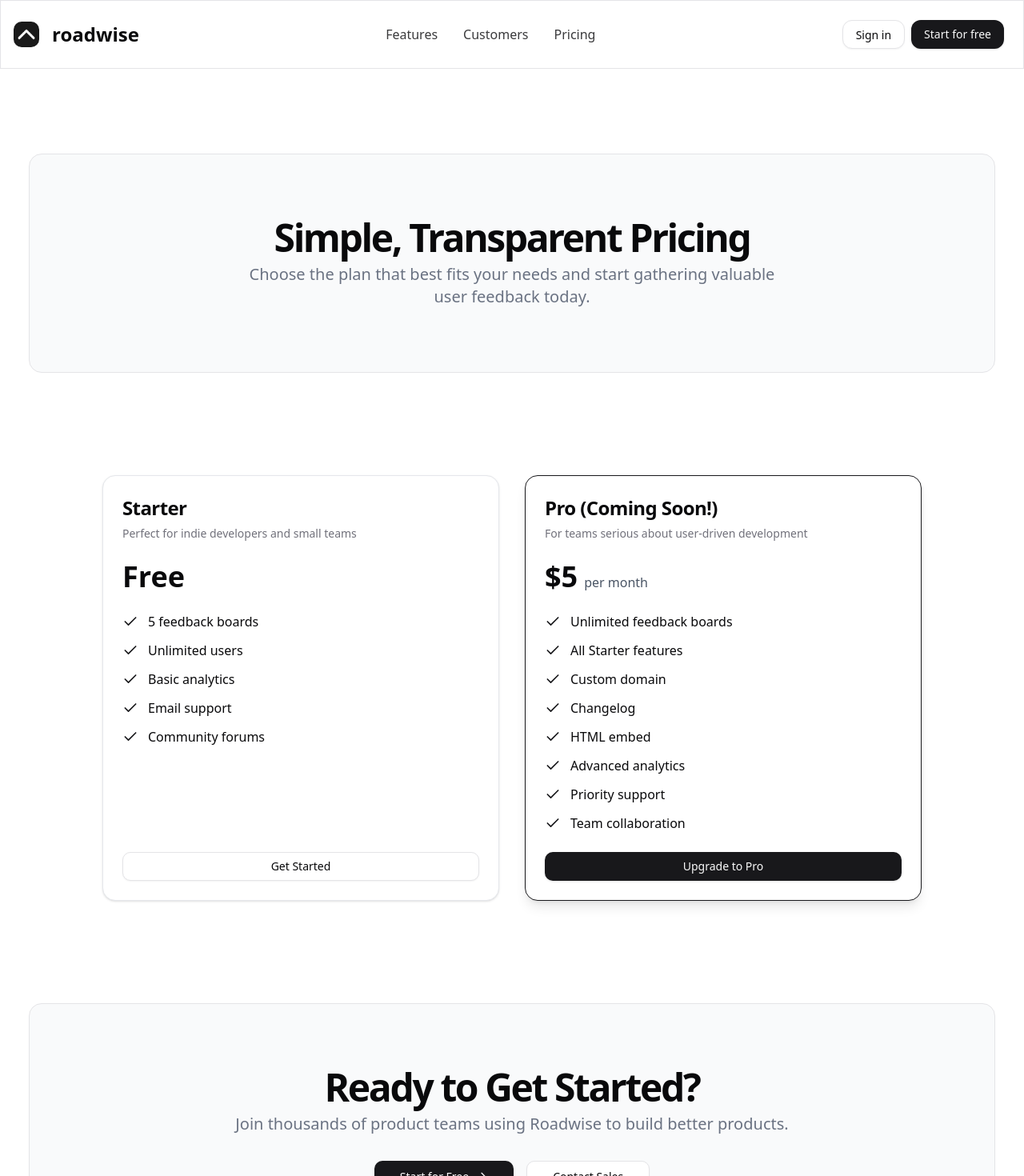
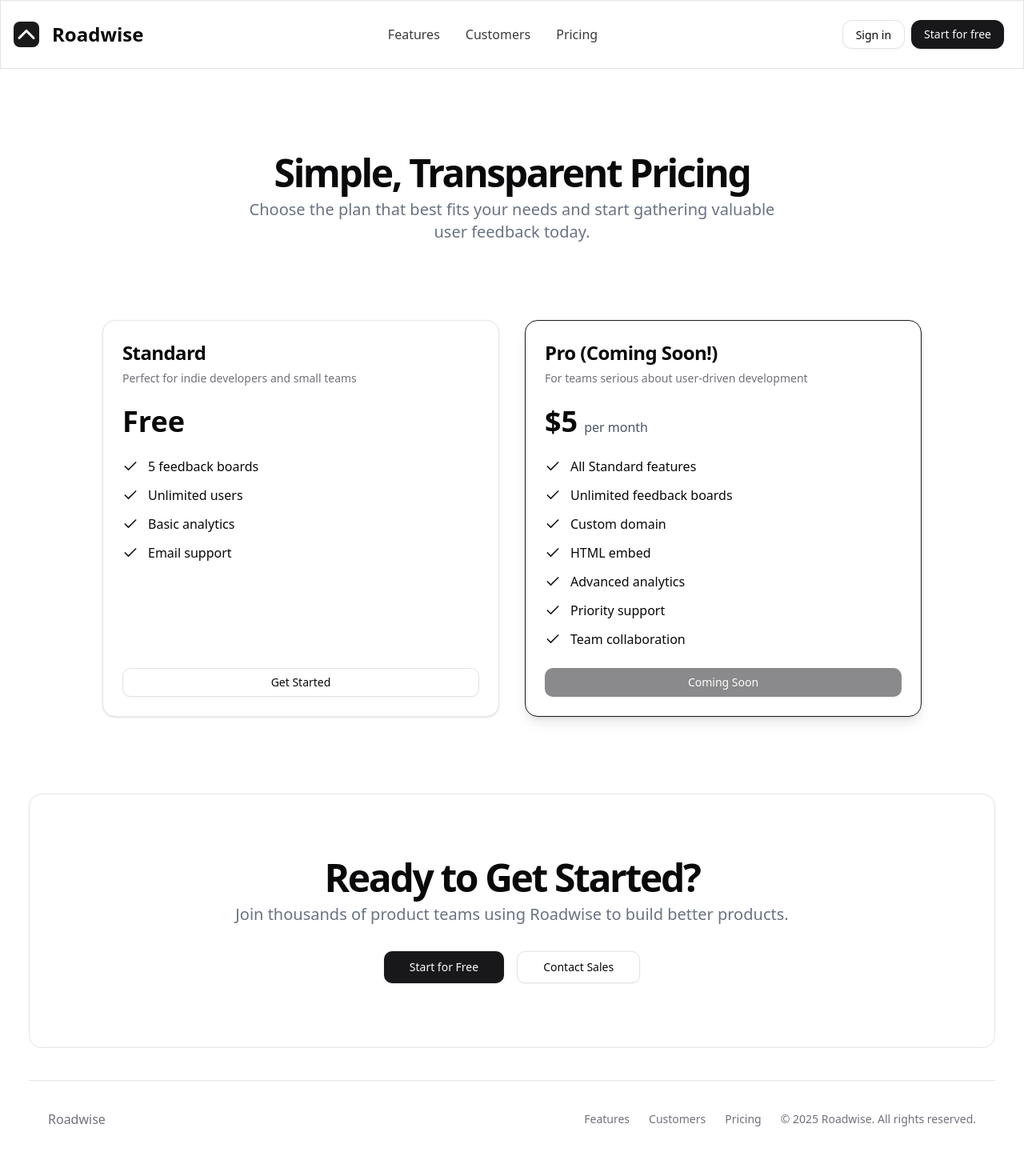
Before and after one commit to roadwise-dev/roadwise, a Next.js app: page /pricing in a window 1280 px wide. Shown: the top 1470 px of the page at 80% size. After the commit the page ends 1447 px from the top, so only its background shows below. Built offline with nearby package versions, Linux system fonts and the light colour scheme.

Commit message:
style: overal style improvements

```diff
--- a/app/(landing)/customers/page.tsx
+++ b/app/(landing)/customers/page.tsx
@@ -14,32 +14,16 @@ export default function CustomersPage() {
   return (
     <div className="flex min-h-screen flex-col mt-48">
       <main className="flex-1">
-        {/* Hero Section */}
-        <section className="w-full py-12 md:py-20 bg-gray-50 border rounded-2xl">
-          <div className="container px-4 md:px-6">
-            <div className="flex flex-col items-center justify-center space-y-4 text-center">
-              <div className="space-y-2">
-                <h1 className="text-3xl font-bold tracking-tighter sm:text-4xl md:text-5xl">
-                  Trusted by Innovative Teams Worldwide
-                </h1>
-                <p className="mx-auto max-w-[700px] text-gray-500 md:text-xl">
-                  Discover how companies of all sizes use Roadwise to build better products with user feedback.
-                </p>
-              </div>
-            </div>
-          </div>
-        </section>
-
         {/* Featured Customers */}
-        <section className="w-full py-12 md:py-24 lg:py-32">
+        <section className="w-full">
           <div className="container px-4 md:px-6">
             <div className="flex flex-col items-center justify-center space-y-4 text-center mb-12">
               <div className="space-y-2">
                 <h2 className="text-3xl font-bold tracking-tighter sm:text-4xl md:text-5xl">
-                  Featured Customers
+                  Trusted by Innovative Teams Worldwide
                 </h2>
                 <p className="mx-auto max-w-[700px] text-gray-500 md:text-xl">
-                  See how these innovative companies leverage Roadwise to transform their product development
+                  Discover how companies of all sizes use Roadwise to build better products with user feedback.
                 </p>
               </div>
             </div>
--- a/app/(landing)/features/page.tsx
+++ b/app/(landing)/features/page.tsx
@@ -13,32 +13,16 @@ export default function FeaturesPage() {
   return (
     <div className="flex min-h-screen flex-col mt-48">
       <main className="flex-1">
-        {/* Hero Section */}
-        <section className="w-full py-12 md:py-20 bg-gray-50 border rounded-2xl">
-          <div className="container px-4 md:px-6">
-            <div className="flex flex-col items-center justify-center space-y-4 text-center">
-              <div className="space-y-2">
-                <h1 className="text-3xl font-bold tracking-tighter sm:text-4xl md:text-5xl">
-                  Powerful Features to Transform Your Product Development
-                </h1>
-                <p className="mx-auto max-w-[700px] text-gray-500 md:text-xl">
-                  Discover all the tools and capabilities that make Roadwise the ultimate platform for collecting and acting on user feedback.
-                </p>
-              </div>
-            </div>
-          </div>
-        </section>
-
         {/* Feature Categories */}
-        <section className="w-full py-12 md:py-24 lg:py-32">
+        <section className="w-full">
           <div className="container px-4 md:px-6">
             <div className="flex flex-col items-center justify-center space-y-4 text-center">
               <div className="space-y-2">
                 <h2 className="text-3xl font-bold tracking-tighter sm:text-4xl md:text-5xl">
-                  Core Features
+                  Powerful Features to Transform Your Product Development
                 </h2>
                 <p className="mx-auto max-w-[700px] text-gray-500 md:text-xl">
-                  Everything you need to collect, organize, and prioritize user feedback
+                  Discover all the tools and capabilities that make Roadwise the ultimate platform for collecting and acting on user feedback.
                 </p>
               </div>
             </div>
@@ -138,7 +122,7 @@ export default function FeaturesPage() {
         </section>
 
         {/* CTA Section */}
-        <section className="w-full py-12 md:py-20 bg-gray-50 border rounded-2xl">
+        <section className="w-full mt-10 py-12 md:py-20 bg-gray-50 border rounded-2xl">
           <div className="container px-4 md:px-6">
             <div className="flex flex-col items-center justify-center space-y-4 text-center">
               <div className="space-y-2">
--- a/app/(landing)/pricing/page.tsx
+++ b/app/(landing)/pricing/page.tsx
@@ -1,5 +1,5 @@
 import Link from "next/link"
-import { ArrowRight, Check } from "lucide-react"
+import { Check } from "lucide-react"
 
 import { Button } from "@/components/ui/button"
 import { Card, CardContent, CardDescription, CardFooter, CardHeader, CardTitle } from "@/components/ui/card"
@@ -12,12 +12,13 @@ export const metadata: Metadata = {
 export default function PricingPage() {
   const plans = [
     {
-      name: "Starter",
+      name: "Standard",
       description: "Perfect for indie developers and small teams",
       price: "Free",
-      features: ["5 feedback boards", "Unlimited users", "Basic analytics", "Email support", "Community forums"],
+      features: ["5 feedback boards", "Unlimited users", "Basic analytics", "Email support"],
       cta: "Get Started",
       ctaLink: "/signup",
+      disabled: false,
     },
     {
       name: "Pro (Coming Soon!)",
@@ -25,26 +26,24 @@ export default function PricingPage() {
       price: "$5",
       interval: "per month",
       features: [
+        "All Standard features",
         "Unlimited feedback boards",
-        "All Starter features",
         "Custom domain",
-        "Changelog",
         "HTML embed",
         "Advanced analytics",
         "Priority support",
         "Team collaboration",
       ],
-      cta: "Upgrade to Pro",
-      ctaLink: "/signup?plan=pro",
+      cta: "Coming Soon",
+      ctaLink: "#",
+      disabled: true,
     },
   ]
 
   return (
     <div className="flex min-h-screen flex-col mt-48">
       <main className="flex-1">
-        {/* Hero Section */}
-        <section className="w-full py-12 md:py-20 bg-gray-50 border rounded-2xl">
-          <div className="container px-4 md:px-6">
+        <section className="w-full">
           <div className="flex flex-col items-center justify-center space-y-4 text-center">
             <div className="space-y-2">
               <h1 className="text-3xl font-bold tracking-tighter sm:text-4xl md:text-5xl">
@@ -55,11 +54,9 @@ export default function PricingPage() {
               </p>
             </div>
           </div>
-          </div>
         </section>
 
-        {/* Pricing Section */}
-        <section className="w-full py-12 md:py-24 lg:py-32">
+        <section className="w-full py-12 md:py-24">
           <div className="container px-4 md:px-6">
             <div className="grid md:grid-cols-2 gap-8 max-w-5xl mx-auto">
               {plans.map((plan, index) => (
@@ -86,8 +83,17 @@ export default function PricingPage() {
                     </ul>
                   </CardContent>
                   <CardFooter>
-                    <Button className="w-full" variant={index === 1 ? "default" : "outline"} asChild>
+                    <Button
+                      className="w-full"
+                      variant={index === 1 ? "default" : "outline"}
+                      asChild={!plan.disabled}
+                      disabled={plan.disabled}
+                    >
+                      {plan.disabled ? (
+                        <span>{plan.cta}</span>
+                      ) : (
                         <Link href={plan.ctaLink}>{plan.cta}</Link>
+                      )}
                     </Button>
                   </CardFooter>
                 </Card>
@@ -96,9 +102,7 @@ export default function PricingPage() {
           </div>
         </section>
 
-        {/* CTA Section */}
-        <section className="w-full py-12 md:py-20 bg-gray-50 border rounded-2xl">
-          <div className="container px-4 md:px-6">
+        <section className="w-full py-12 md:py-20 border rounded-2xl">
           <div className="flex flex-col items-center justify-center space-y-4 text-center">
             <div className="space-y-2">
               <h2 className="text-3xl font-bold tracking-tighter sm:text-4xl md:text-5xl">Ready to Get Started?</h2>
@@ -108,18 +112,14 @@ export default function PricingPage() {
             </div>
             <div className="space-x-4 pt-4">
               <Button size="lg" asChild>
-                  <Link href="/signup">
-                    Start for Free <ArrowRight className="ml-2 h-4 w-4" />
-                  </Link>
+                <Link href="/signup">Start for Free</Link>
               </Button>
               <Button variant="outline" size="lg" asChild>
                 <Link href="/contact">Contact Sales</Link>
               </Button>
             </div>
           </div>
-          </div>
         </section>
-
       </main>
     </div>
   )
--- a/components/landing/footer.tsx
+++ b/components/landing/footer.tsx
@@ -1,10 +1,45 @@
+import Link from "next/link";
+
 export default function Footer() {
-  const currentYear = new Date().getFullYear();
-
   return (
-    <footer className="py-8">
-      <div className="container mx-auto px-4 text-center text-gray-600">
-        <p>&copy; {currentYear} Roadwise. All rights reserved.</p>
+    <footer className="w-full border-t mt-10 bg-background">
+      <div className="container mx-auto px-4 md:px-6 2xl:max-w-[1400px] flex flex-col items-center justify-between gap-4 py-10 md:h-24 md:flex-row md:py-0">
+        <div className="flex flex-col items-center gap-4 px-8 md:flex-row md:gap-2 md:px-0">
+          <p className="text-center leading-loose text-muted-foreground md:text-left">
+            <Link
+              href="https://nextjs.org"
+              target="_blank"
+              rel="noreferrer"
+            >
+              Roadwise
+            </Link>
+          </p>
+        </div>
+        <div className="flex flex-col items-center gap-4 md:flex-row md:gap-6">
+          <nav className="flex gap-4 md:gap-6">
+            <Link
+              href="/features"
+              className="text-sm font-medium text-muted-foreground transition-colors hover:text-foreground"
+            >
+              Features
+            </Link>
+            <Link
+              href="/customers"
+              className="text-sm font-medium text-muted-foreground transition-colors hover:text-foreground"
+            >
+              Customers
+            </Link>
+            <Link
+              href="/pricing"
+              className="text-sm font-medium text-muted-foreground transition-colors hover:text-foreground"
+            >
+              Pricing
+            </Link>
+          </nav>
+          <p className="text-center text-sm text-muted-foreground md:text-left">
+            &copy; {new Date().getFullYear()} Roadwise. All rights reserved.
+          </p>
+        </div>
       </div>
     </footer>
   );
--- a/components/landing/hero.tsx
+++ b/components/landing/hero.tsx
@@ -3,11 +3,6 @@ import FeatureCard from "../implemented/feature-card"
 import { Button } from "../ui/button"
 import { Card, CardContent, CardHeader, CardTitle } from "../ui/card"
 import { Badge } from "@/components/ui/badge"
-
-const slogan = {
-  title: "Empower Your Product with User Feedback",
-  description: "Create feedback boards for your apps and let your users shape the future of your product.",
-}
 
 export default function Hero() {
   return (
@@ -16,8 +11,10 @@ export default function Hero() {
         <Badge variant="outline" className="mb-6 px-4 py-1.5 text-sm font-medium">Alpha version - Try Now</Badge>
 
         {/* Centered text */}
-        <h1 className="text-4xl md:text-6xl font-bold mb-6 tracking-tight">{slogan.title}</h1>
-        <p className="text-xl text-muted-foreground mb-8 max-w-2xl">{slogan.description}</p>
+        <h1 className="text-4xl md:text-6xl font-bold mb-6 tracking-tight">Empower Your Product<br />with User Feedback</h1>
+        <p className="text-xl text-muted-foreground mb-8 max-w-2xl">
+          Create feedback boards for your apps and let your users<br />shape the future of your product
+        </p>
 
         {/* Centered buttons */}
         <div className="flex flex-col sm:flex-row gap-4 mb-16 w-full max-w-md justify-center">
--- a/components/landing/navbar.tsx
+++ b/components/landing/navbar.tsx
@@ -22,9 +22,9 @@ export default function Navbar() {
             alt="Roadwise app logo"
             width={32}
             height={32}
-            className="rounded-md opacity-90"
+            className="rounded-sm opacity-90"
           />
-          <span className="text-2xl font-bold ml-4 k">roadwise</span>
+          <span className="text-2xl font-bold ml-4 k">Roadwise</span>
         </Link>
 
         {/* Desktop Navigation - hidden on mobile */}
```
Lines whose indentation alone changed are shown as unchanged.
